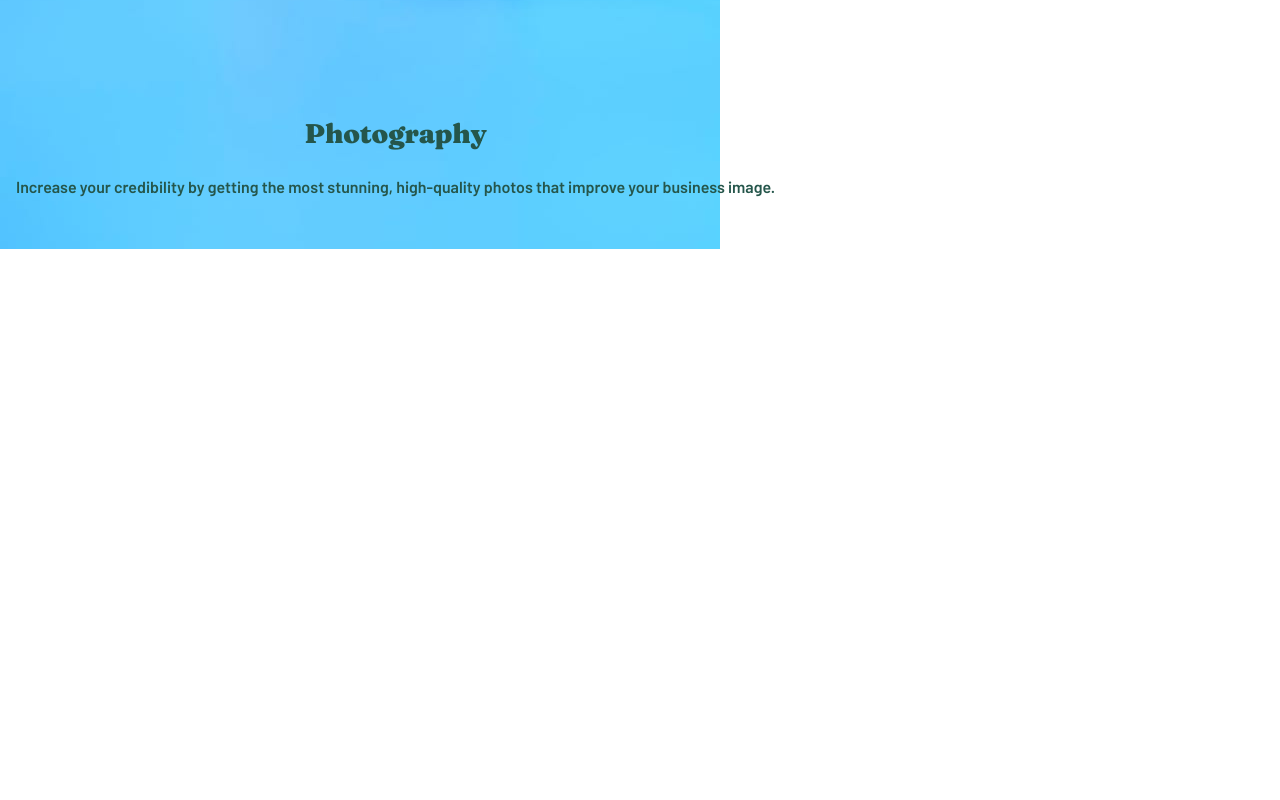
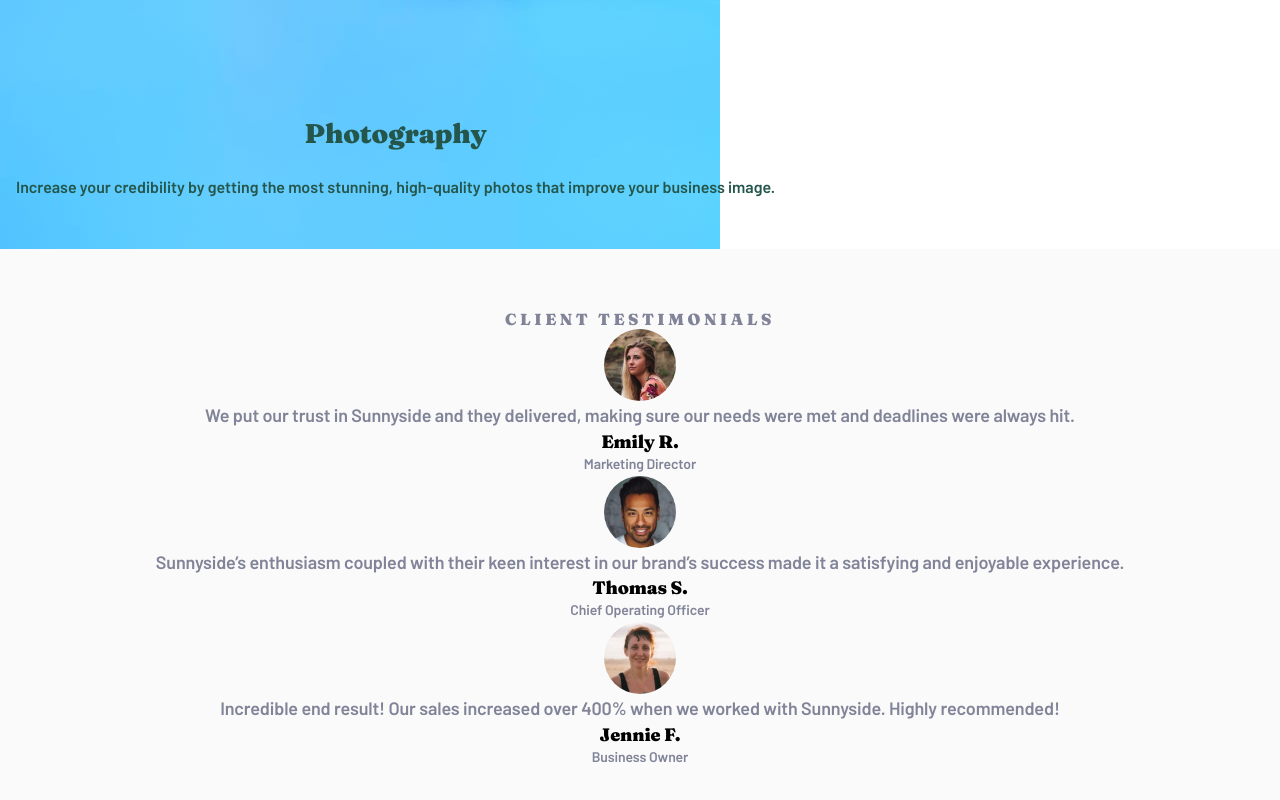
Before and after one commit to Emrikcah/sunnyside, a React (Create React App) app: page / in a window 1280 px wide. Shown: the part 3250-4050 px from the top of the page. Before the commit the page ends 3499 px from the top, so only its background shows below. Built offline with nearby package versions, Linux system fonts and the light colour scheme.

Commit message:
added data for testimonial section working on styles

```diff
--- a/src/App.js
+++ b/src/App.js
@@ -2,35 +2,35 @@ import styled from "styled-components";
 import Header from "./components/Header";
 import Navbar from "./components/Navbar";
 import GlobalStyles from "./styles/Global";
-import images from './constants/images'
+import images from "./constants/images";
 import Transform from "./components/Transform";
 import Graphic from "./components/Graphic";
-
+import Testimonials from "./components/Testimonials";
 
 function App() {
    return (
       <>
          <GlobalStyles />
-            <StyledShowcase>
-               <Navbar />
-               <Header />
-               <Transform/>
-               <Graphic/>
-            </StyledShowcase>
-
+         <StyledShowcase>
+            <Navbar />
+            <Header />
+            <Transform />
+            <Graphic />
+            <Testimonials/>
+         </StyledShowcase>
       </>
    );
 }
 const StyledShowcase = styled.div`
-background: url(${images.mHeader}) ;
-background-repeat: no-repeat ;
-background-position: center ;
-background-size: contain ;
-height: 538px ;
+   background: url(${images.mHeader});
+   background-repeat: no-repeat;
+   background-position: center;
+   background-size: contain;
+   height: 538px;
 
-@media(min-width: 768px){
-   background: url(${images.dHeader}) ;
-}
-`
+   @media (min-width: 768px) {
+      background: url(${images.dHeader});
+   }
+`;
 
 export default App;
--- a/src/components/Graphic.js
+++ b/src/components/Graphic.js
@@ -53,8 +53,8 @@ const StyledGraphic = styled.section`
       letter-spacing: -0.2px;
       margin-bottom: 1.5rem;
    }
-   p{
-   font-size: 1rem;
+   p {
+      font-size: 1rem;
    }
 `;
 
--- /dev/null
+++ b/src/components/Testimonials.js
@@ -0,0 +1,90 @@
+import React from "react";
+import styled from "styled-components";
+import images from "../constants/images";
+import { Container } from "../styles/Container.styled";
+
+const data = [
+   {
+      id: 1,
+      imgSrc: images.emily,
+      altText: "Emily R",
+      text: " We put our trust in Sunnyside and they delivered, making sure our needs were met and deadlines were always hit.",
+      name: "Emily R.",
+      jobTitle: "Marketing Director",
+   },
+   {
+      id: 2,
+      imgSrc: images.thomas,
+      altText: "Thomas S",
+      text: " Sunnyside’s enthusiasm coupled with their keen interest in our brand’s success made it a satisfying and enjoyable experience.",
+      name: "Thomas S.",
+      jobTitle: "Chief Operating Officer",
+   },
+   {
+      id: 3,
+      imgSrc: images.jennie,
+      altText: "Jennie F",
+      text: "  Incredible end result! Our sales increased over 400% when we worked with Sunnyside. Highly recommended!",
+      name: "Jennie F.",
+      jobTitle: "Business Owner",
+   },
+];
+
+const Testimonials = () => {
+   return (
+      <StyledSection>
+         <h3>Client testimonials</h3>
+         {data.map(({ id, imgSrc, altText, text, name, jobTitle }) => (
+            <article key={id}>
+               <img src={imgSrc} alt={altText} />
+               <p>{text}</p>
+               <h4>{name}</h4>
+               <p>{jobTitle}</p>
+            </article>
+         ))}
+      </StyledSection>
+   );
+};
+
+const StyledSection = styled.section`
+   padding: 60px 25px;
+   text-align: center;
+   background-color: var(--OffWhite);
+
+   h3,
+   p,
+   h5 {
+      color: var(--Dark-grayish-blue);
+   }
+
+   h3 {
+      font-size: 1rem;
+      font-weight: 900;
+      letter-spacing: 0.222rem;
+      text-transform: uppercase;
+   }
+   article {
+   }
+
+   img {
+      border-radius: 50%;
+      width: 72px;
+      margin: 0 auto;
+   }
+
+   p {
+      letter-spacing: -0.13px;
+   }
+
+   h4 {
+      font-weight: 900;
+      letter-spacing: -0.13px;
+   }
+
+   p:nth-of-type(2) {
+      font-size: 0.875rem;
+      letter-spacing: -0.1px;
+   }
+`;
+
+export default Testimonials;
--- a/src/styles/Global.js
+++ b/src/styles/Global.js
@@ -15,6 +15,7 @@ const GlobalStyles = createGlobalStyle`
    --Dark-grayish-blue: hsl(232, 10%, 55%);
    --Grayish-blue: hsl(210, 4%, 67%);
    --White: hsl(0, 0%, 100%);
+   --OffWhite: hsl(0, 0%, 98%);
    }
 
 *{
```
